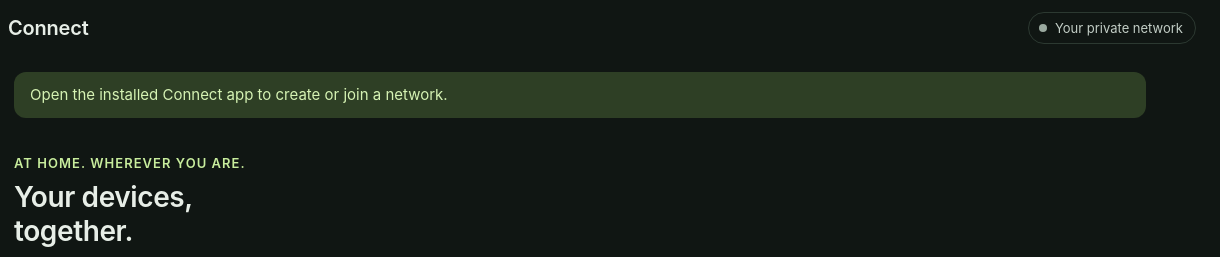
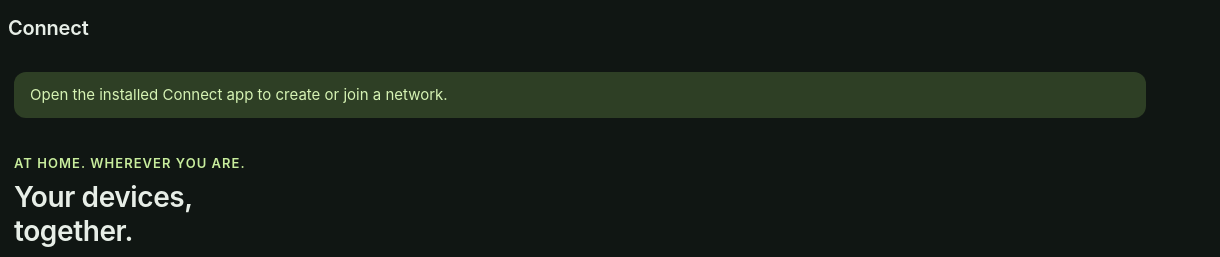
Before and after one commit to GenesisMeshLabs/genesismesh-connect, a website built with Vite: page apps/connect/index.html in a window 1280 px wide. Shown: the top 257 px of the page, 60-1280 px from the left. Built offline with nearby package versions, Linux system fonts and the light colour scheme.

Commit message:
Hide the network chip until the status says what it is
Before the first status, the header briefly showed the placeholder "Your private
network" over the opening screen.

```diff
--- a/apps/connect/index.html
+++ b/apps/connect/index.html
@@ -18,7 +18,7 @@
           ><img src="/brand/logo.svg" alt="Genesis Mesh" width="32" height="32" /><span id="home-title"
             >Connect</span
           ></a
-        ><span id="home-network" class="network-chip">Your private network</span>
+        ><span id="home-network" class="network-chip" hidden>Your private network</span>
       </header>
       <main class="home-main">
         <section id="startup" class="home-card setup-card" role="status">
```
